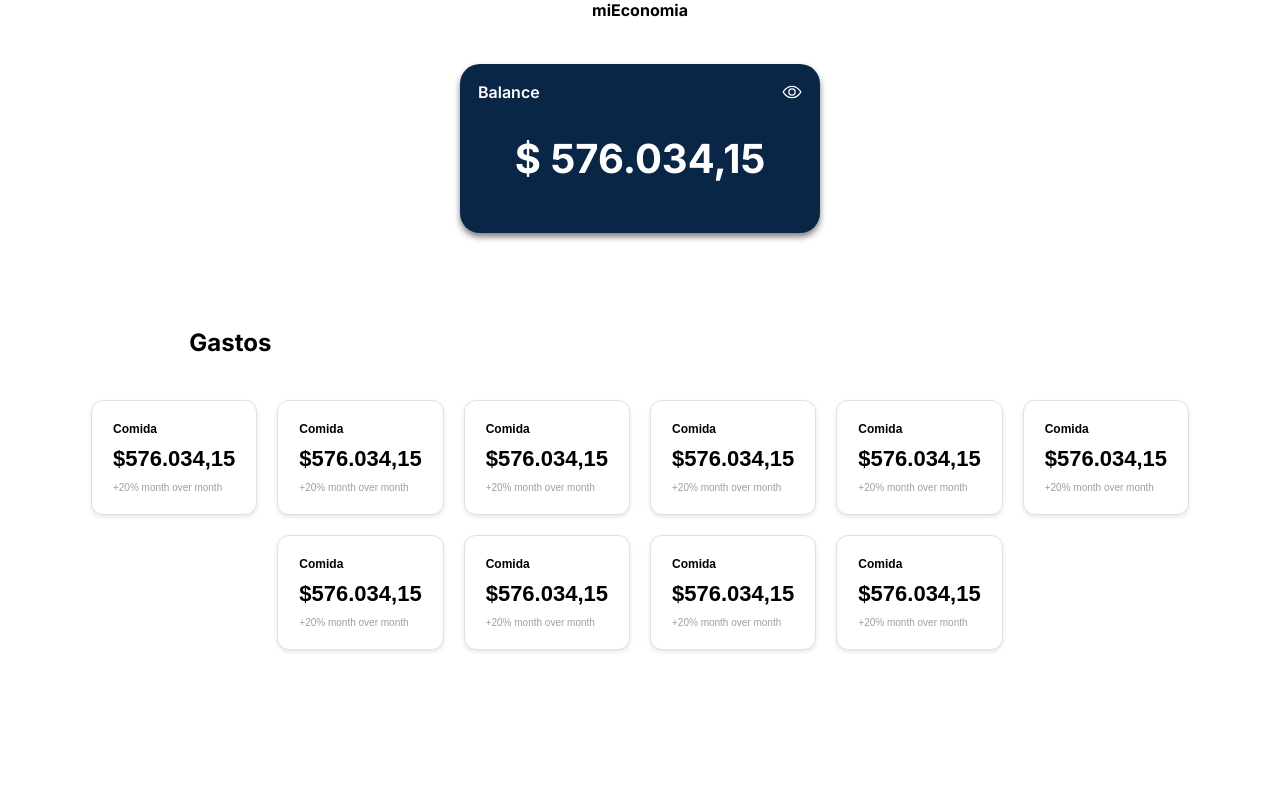
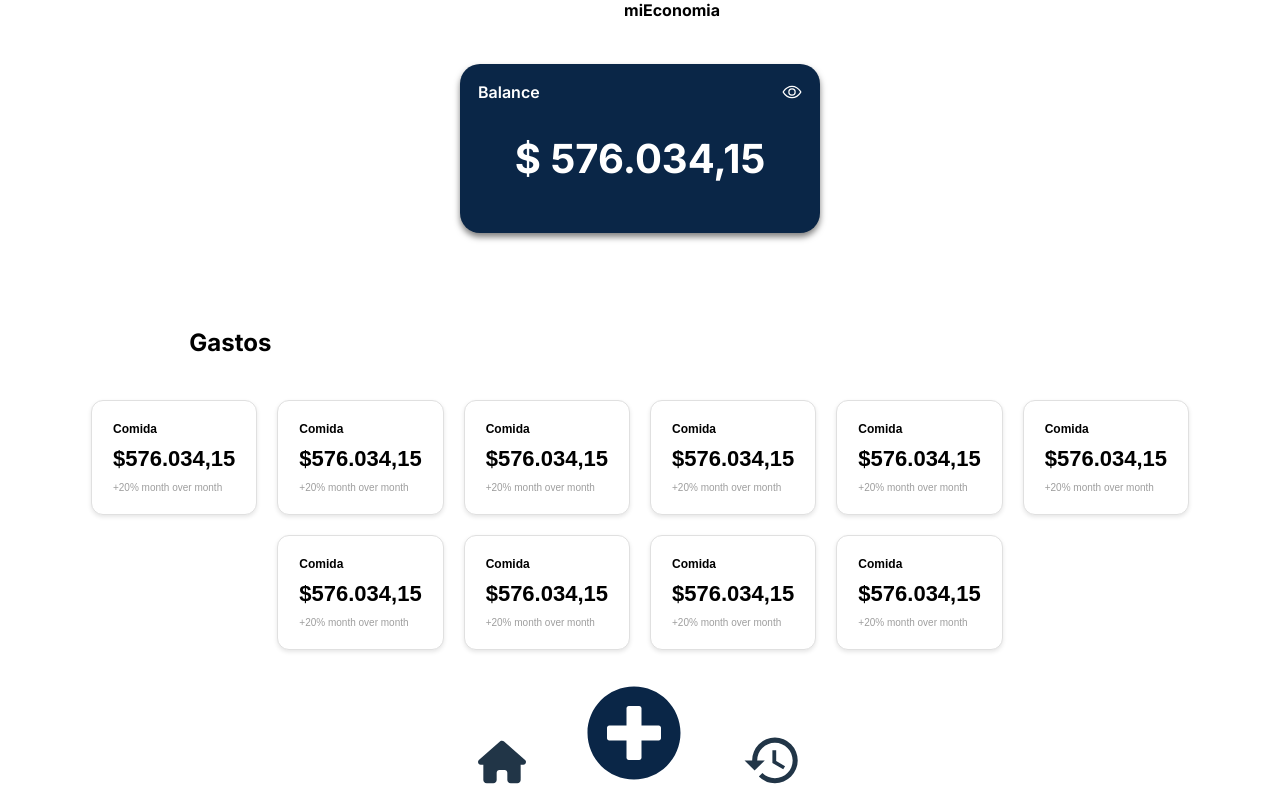
Before and after one commit to LucasCarde/miEconomia, a React (Vite) app: page / in a window 1280 px wide. Built offline with nearby package versions, Linux system fonts and the light colour scheme.

Commit message:
agrego el footer

```diff
--- a/src/App.css
+++ b/src/App.css
@@ -1,5 +1,6 @@
 #root {
-  max-width: 1280px;
+  width: 100%;
+  height: 100%;
   margin: 0 auto;
   padding: 2rem;
   text-align: center;
--- a/src/App.jsx
+++ b/src/App.jsx
@@ -3,7 +3,7 @@ import './App.css'
 import Balance from './components/Balance/Balance'
 import Pagetitle from './components/PageTitle/PageTitle'
 import CategoriaContainer from './components/CategoriaContainer/CategoriaContainer'
-import './components/CategoriaContainer/categoriaContainer.css'
+import Footer from './components/Footer/Footer'
 
 function App() {
 
@@ -11,8 +11,8 @@ function App() {
     <>
     <Pagetitle />
     <Balance />
-    <p className="sectionTitle">Gastos</p>
     <CategoriaContainer />
+    <Footer />
     </>
   )
 }
--- a/src/components/CategoriaContainer/CategoriaContainer.jsx
+++ b/src/components/CategoriaContainer/CategoriaContainer.jsx
@@ -1,8 +1,11 @@
 import React from 'react'
 import Categoria from '../Categoria/Categoria'
+import './categoriaContainer.css'
 
 const CategoriaContainer = () => {
   return (
+    <>
+    <p className="sectionTitle">Gastos</p>
     <div className="CategoriaContainer">
         <Categoria />
         <Categoria />
@@ -15,6 +18,7 @@ const CategoriaContainer = () => {
         <Categoria />
         <Categoria />
     </div>
+    </>
 )}
 
 export default CategoriaContainer
--- /dev/null
+++ b/src/components/Footer/Footer.css
@@ -0,0 +1,24 @@
+.footer {
+    position: fixed;
+    bottom: 0;
+    background-color: white;
+    display: inline;
+    width: 100%;
+    left: 0;
+}
+
+.casita{
+    font-size: 3rem;
+    margin: auto 60px 10px auto;
+}
+
+.agregarMovimiento{
+    font-size: 6rem;
+    margin-bottom: 15px;
+    color: #0A2647;
+}
+
+.ultimosMovimientos{
+    font-size: 3.8rem;
+    margin: auto auto 5px 60px;
+}
--- /dev/null
+++ b/src/components/Footer/Footer.jsx
@@ -0,0 +1,18 @@
+import React from 'react'
+import './Footer.css'
+import { FaHouse } from "react-icons/fa6";
+import { FaPlusCircle } from "react-icons/fa";
+import { MdHistory } from "react-icons/md";
+
+
+const Footer = () => {
+  return (
+    <div className='footer'>
+    <FaHouse className='casita'/>
+    <FaPlusCircle className='agregarMovimiento'/>
+    <MdHistory className='ultimosMovimientos'/>
+    </div>
+  )
+}
+
+export default Footer
--- a/src/components/PageTitle/pageTitle.css
+++ b/src/components/PageTitle/pageTitle.css
@@ -1,11 +1,11 @@
 .title {
-    position: absolute;
+    position: fixed;
     top: 0;
-    left: 50%;
-    transform: translateX(-50%);
+    margin: auto;
     text-align: center;
     width: 100%;
     color: black;
+    background-color: white;
     font-family: "Inter", serif;
     font-style: normal;
     font-weight: bold;
```
